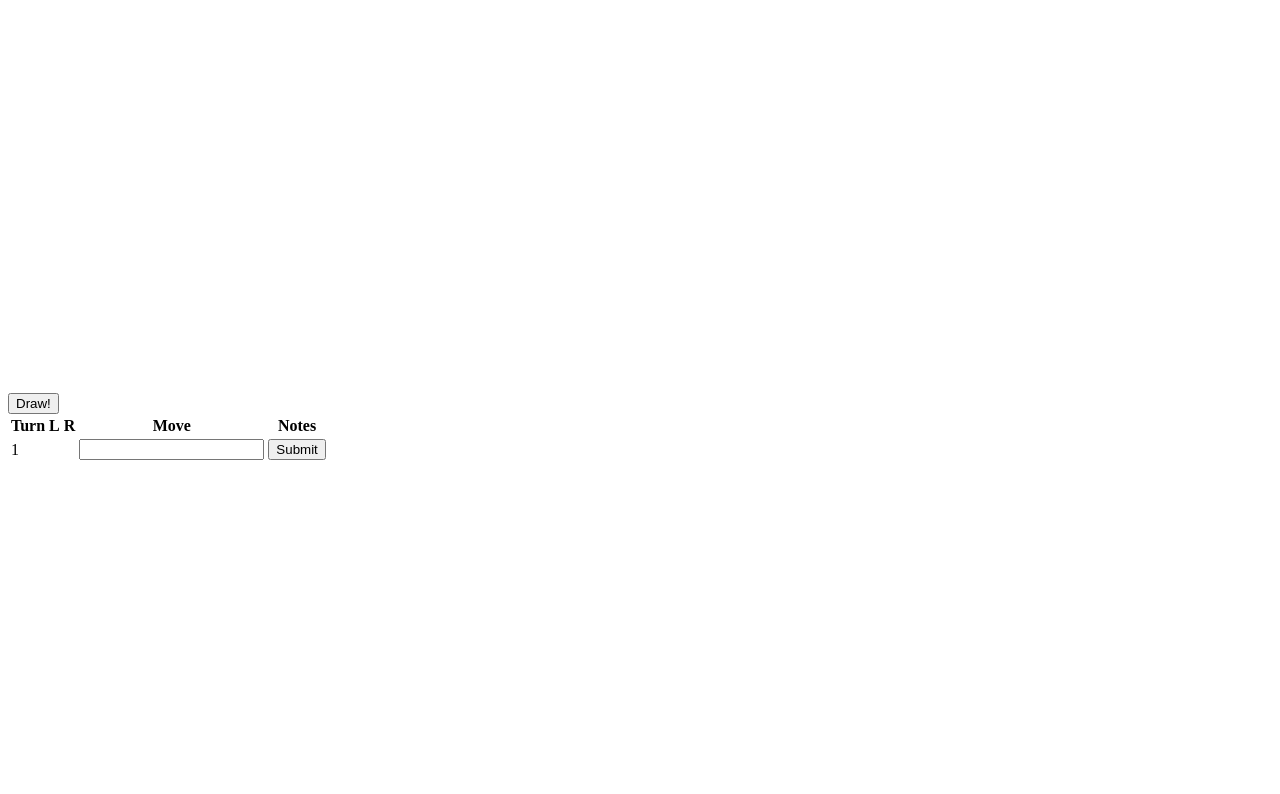
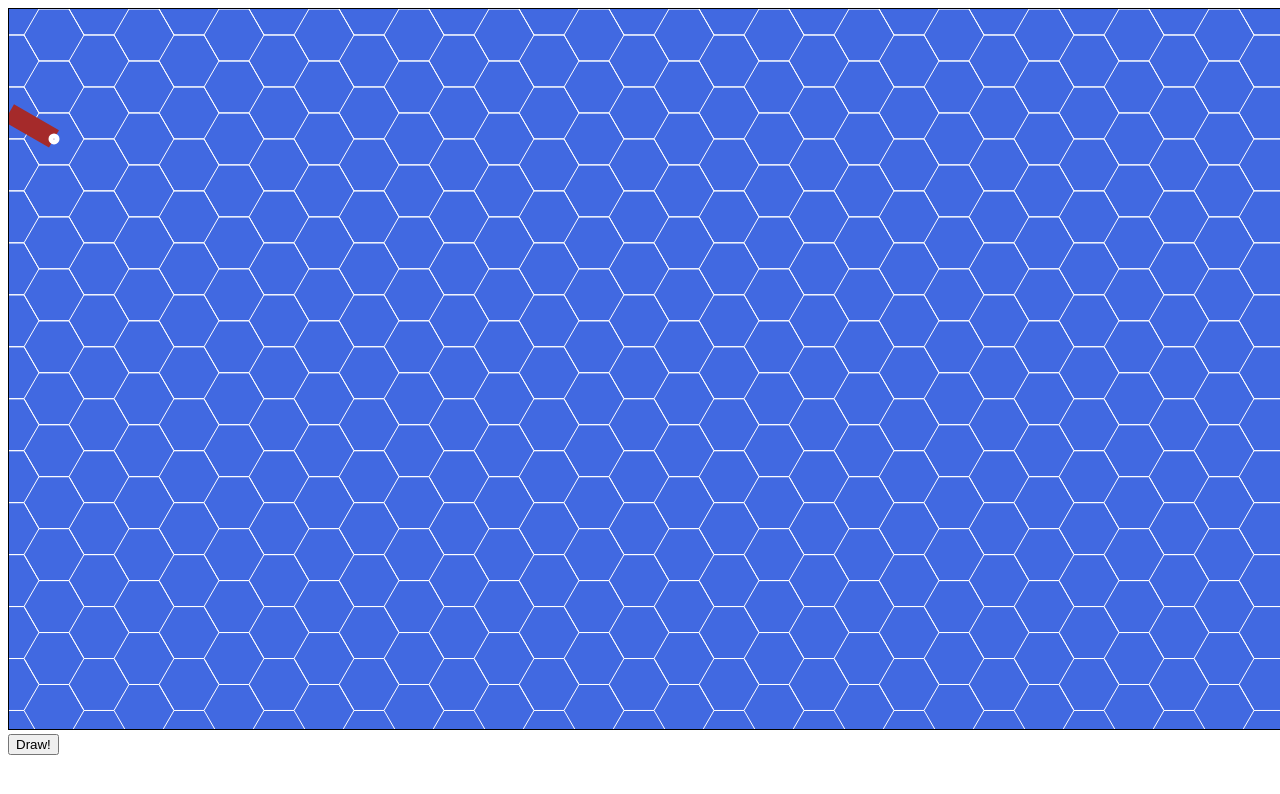
Before and after one commit to mtorpey/webgame, a plain HTML site: page index.html in a window 1280 px wide. Drawn offline with Linux system fonts and the light colour scheme.

Commit message:
Prepare to change game

```diff
--- a/controller.js
+++ b/controller.js
@@ -29,5 +29,3 @@ class Controller {
         this.draw();
     }
 }
-
-controller = new Controller(new Model(), new View());
--- /dev/null
+++ b/game.js
@@ -0,0 +1,19 @@
+var controller;
+
+window.onload = function() {
+    controller = new Controller(new Model(), new View());
+    controller.draw();
+}
+
+//
+// SERVER SOCKETS for multi-client play
+//
+/*
+var socket = io();
+
+socket.on("updated_model", (newModel) => {
+    apple.innerHTML = "Server sent model " + (++nr_updates);
+    model = new Model(newModel);
+    displayGame(model);
+});
+*/
--- a/index.html
+++ b/index.html
@@ -1,38 +1,24 @@
-<html>
+<!doctype html>
+<html lang=en>
 
   <script type="text/javascript" src="model.js"></script>
   <script type="text/javascript" src="view.js"></script>
   <script type="text/javascript" src="controller.js"></script>
+  <script type="text/javascript" src="game.js"></script>
+  <head>
+    <meta charset=utf-8>
+    <link rel="stylesheet" type="text/css" href="style.css">
+    <title>Tongiaki game</title>
+  </head>
 
   <body>
-    <button onclick="controller.draw()">Draw!</button>
-    <canvas id="seaMapCanvas" width="400" height="400">
+    <canvas id="gameCanvas" width="1280" height="720">
       This text is displayed if your browser does not support HTML5 Canvas.
     </canvas>
-    <table id="shipLog">
-      <thead>
-        <tr>
-          <th>Turn</th>
-          <th>L</th>
-          <th>R</th>
-          <th>Move</th>
-          <th>Notes</th>
-        </tr>
-      </thead>
-      <tbody>
-        <tr>
-          <td>1</td>
-          <td></td>
-          <td></td>
-          <td>
-            <input id="nextMoveInput" type="text" />
-          </td>
-          <td>
-            <button id="nextMoveButton" onclick="controller.nextMoveSubmitted()">Submit</button>
-          </td>
-        </tr>
-      </tbody>
-    </table>
+
+    <br>
+    <button onclick="controller.draw()">Draw!</button>
+    <!-- <script src="/socket.io/socket.io.js"></script> -->
   </body>
 
 </html>
--- /dev/null
+++ b/style.css
@@ -0,0 +1,3 @@
+canvas {
+    border: 1pt solid;
+}
--- a/view.js
+++ b/view.js
@@ -2,7 +2,7 @@ class View {
     hexSide = 30;
 
     get canvas() {
-        return document.getElementById('seaMapCanvas');
+        return document.getElementById('gameCanvas');
     }
 
     get context() {
```
